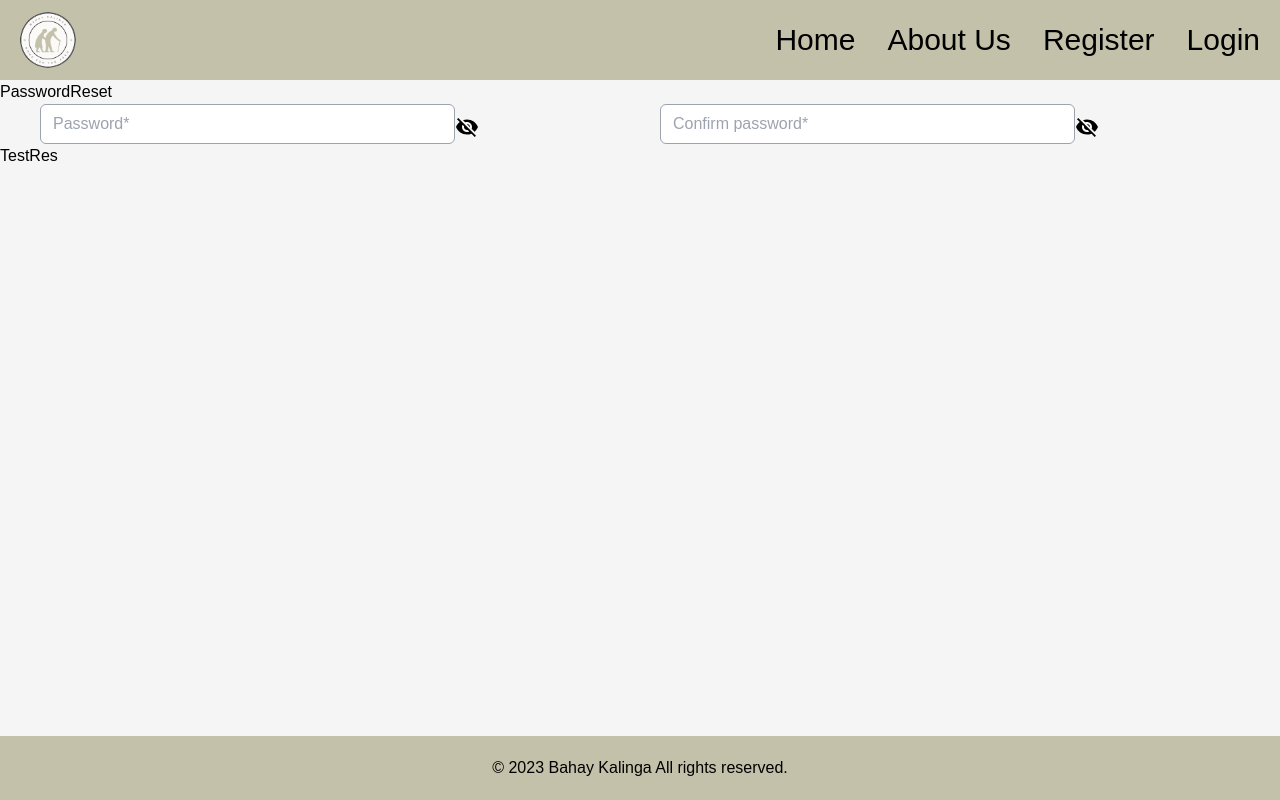
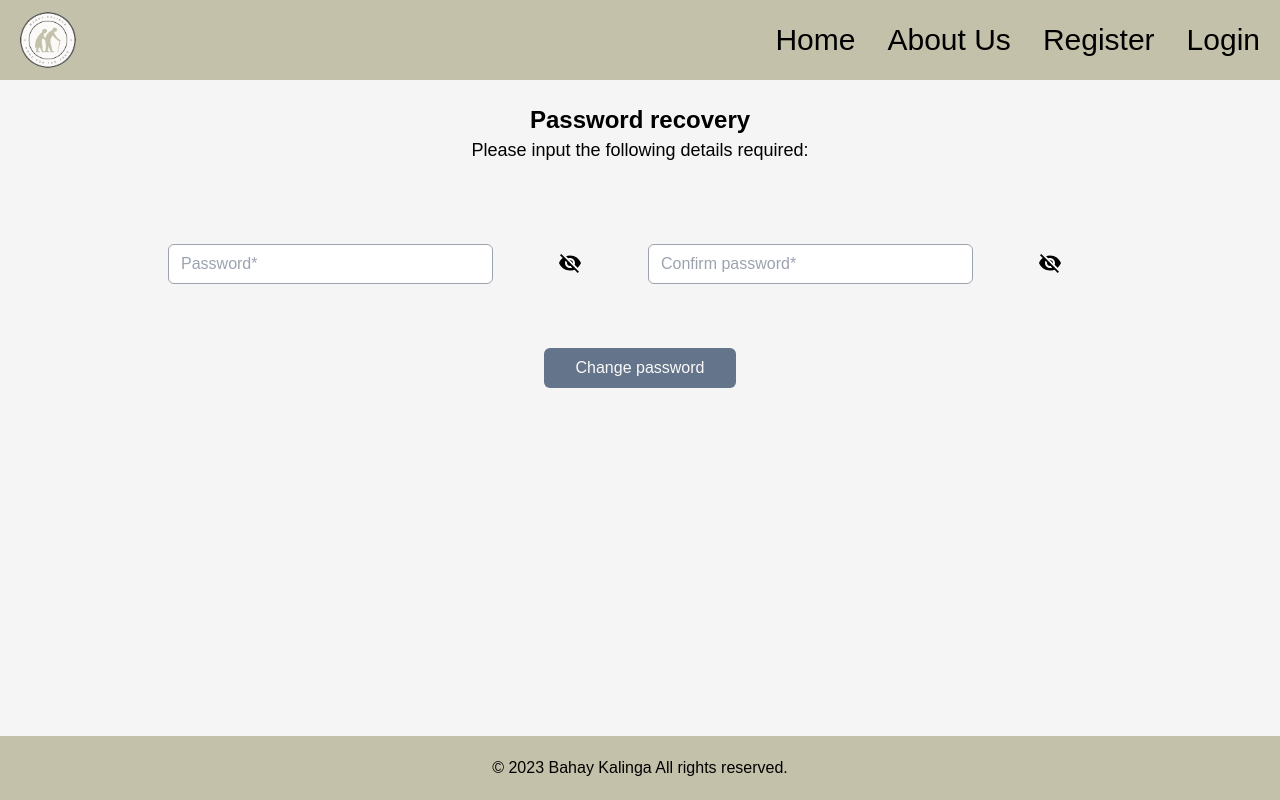
Before and after one commit to Overseer1/BahayKalinga, a React (Create React App) app: page /#/resetPass in a window 1280 px wide. Built offline with nearby package versions, Linux system fonts and the light colour scheme.

Commit message:
add resetPass

```diff
--- a/src/components/NavBar.jsx
+++ b/src/components/NavBar.jsx
@@ -247,6 +247,7 @@ const NavBar = () => {
                     <button
                       className="text-violet11 hover:bg-violet4 focus:shadow-violet7 absolute top-[10px] right-[10px] inline-flex h-[25px] w-[25px] appearance-none items-center justify-center rounded-full focus:shadow-[0_0_0_2px] focus:outline-none"
                       aria-label="Close"
+                      onClick={() => setResetPressed(false)}
                     >
                       <Cross2Icon />
                     </button>
--- a/src/pages/Admin/AdminCancelledRequests.jsx
+++ b/src/pages/Admin/AdminCancelledRequests.jsx
@@ -24,7 +24,8 @@ const AdminCancelledRequests = () => {
         VisitorAcc: UserId (
           FirstName,
           MiddleName,
-          LastName
+          LastName,
+          EmailAddress
         ),
         ElderTable: ElderToVisit (
           NameOfElder
@@ -50,6 +51,7 @@ const AdminCancelledRequests = () => {
           <tr>
             <th className="py-3 px-5 border-b border-gray-200">User Name</th>
             <th className="py-3 px-5 border-b border-gray-200">Elder Name</th>
+            <th className="py-3 px-5 border-b border-gray-200">fuck u</th>
             <th className="py-3 px-5 border-b border-gray-200">
               Date of Appointment
             </th>
@@ -60,12 +62,15 @@ const AdminCancelledRequests = () => {
           {appointments.map((appointment) => (
             <tr key={appointment.id} className="text-center">
               <td className="py-3 px-5">
+                {appointment.VisitorAcc.FirstName}{" "}
+                {appointment.VisitorAcc.MiddleName}{" "}
+                {appointment.VisitorAcc.LastName}
+              </td>
+              <td className="py-3 px-5">
                 {appointment.ElderTable.NameOfElder}
               </td>
               <td className="py-3 px-5">
-                {appointment.VisitorAcc.FirstName}{" "}
-                {appointment.VisitorAcc.MiddleName}{" "}
-                {appointment.VisitorAcc.LastName}
+                {appointment.VisitorAcc.EmailAddress}
               </td>
               <td className="py-3 px-5">{appointment.Date}</td>
               <td className="py-3 px-5">
--- a/src/pages/Member/MemberDashboard.jsx
+++ b/src/pages/Member/MemberDashboard.jsx
@@ -472,8 +472,8 @@ const MemberDashboard = () => {
                     </div>
                   )}
                   <div className="font-light text-sm mt-2">
-                    <span className="text-red-600">*</span> Attach a picture of
-                    who you are with
+                    {/* <span className="text-red-600">*</span> Attach a picture of
+                    who you are with */}
                   </div>
                   <label className="relative block">
                     <button className="mt-5 h-10 text-blue-600 border border-blue-600 px-6 rounded-md">
@@ -596,7 +596,7 @@ const MemberDashboard = () => {
           <div className="text-2xl font-medium">Thank you!</div>
           <div className="text-lg font-light mb-5">
             {appointmentStatus === "pending" &&
-              "Here is the summary of your appointment. An email will be sent to your email address."}
+              "Here is the summary of your appointment. You will receive a notification when your appointment gets approved or declined."}
             {appointmentStatus === "approved" &&
               "Your appointment has been approved. See you soon."}
             {appointmentStatus === "rejected" &&
@@ -604,7 +604,7 @@ const MemberDashboard = () => {
           </div>
           <div className="flex justify-center items-start gap-10">
             <div className="flex flex-col gap-3 text-left">
-              <div className="text-lg font-bold">You are with:</div>
+              <div className="text-lg font-bold">Name of visitors:</div>
               <ul className="font-normal text-base flex flex-col gap-2">
                 {details.map((detail, index) => (
                   <li key={index}>{detail.fullName}</li>
--- a/src/pages/Member/PasswordReset.jsx
+++ b/src/pages/Member/PasswordReset.jsx
@@ -3,21 +3,39 @@ import { useState, useEffect } from 'react'
 import supabase from '../../config/supabaseClient'
 import VisibilityIcon from '@mui/icons-material/Visibility';
 import VisibilityOffIcon from '@mui/icons-material/VisibilityOff';
+import { toast, ToastContainer } from 'react-toastify';
 
 const PasswordReset = () =>
 {
-
+//TODO: add UI and logic to passwordReset
   const [Password, setPassword] = useState("");
   const [ConfPassword, setConfPassword] = useState("");
 
   const resetPassword = async() =>
   {
-   const { data, error } = await supabase.auth.updateUser({
-      email: "hanzlizaso@gmail.com",
-      password: "new-password",
+    if (Password !== ConfPassword)
+    {
+      toast.error("Password don't match");
+    }
+    else
+    {
+      const { data, error } = await supabase.auth.updateUser({
+      password: ConfPassword,
       })
-    if (error) console.log(error);
+      if (data) toast.success("Password changed");
+      else if (error) console.log(error);
+    }
+
   }
+
+  useEffect(() => {
+
+    supabase.auth.onAuthStateChange((event, session) => {
+      if (event == 'PASSWORD_RECOVERY') {
+        console.log('PASSWORD_RECOVERY', session + " " + event)
+      }
+    })
+  })
 
   const [visible, setVisible] = useState(false);
   const isOpen = visible ? "text" : "password";
@@ -25,9 +43,12 @@ const PasswordReset = () =>
   const [confVisible, setConfVisible] = useState(false);
   const isOpenConf = confVisible ? "text" : "password";
   return (
-    <div>
-        <h1>PasswordReset</h1>
-        <div className="ml-10 grid grid-flow-col items-center">
+    <div className='gap-x-45 text-center pt-6 max-w-5xl mx-auto'>
+        <h1 className=' text-2xl font-semibold'>Password recovery</h1>
+        <div className="text-lg font-light mb-20">
+              Please input the following details required:
+            </div>
+        <div className="ml-10 grid grid-flow-col gap-5 text-center">
                   <input
                     className="h-10 p-3 border border-gray-400 rounded-md"
                     type={isOpen}
@@ -52,12 +73,13 @@ const PasswordReset = () =>
                   />
                   <div
                     onClick={() => setConfVisible(!confVisible)}
-                    className="cursor-pointer mt-[2px] text-[20px] ml-10"
+                    className="cursor-pointer mt-[2px] text-[20px] ml-10 mr-11"
                   >
                     {confVisible ? <VisibilityIcon /> : <VisibilityOffIcon />}
                   </div>
         </div>
-          <button onClick={resetPassword}>TestRes</button>
+          <button className="bg-slate-500 text-warmGray-50 py-2 rounded-md px-8 mt-16" onClick={resetPassword}>Change password</button>
+          <ToastContainer/>
     </div>
   )
 }
```
